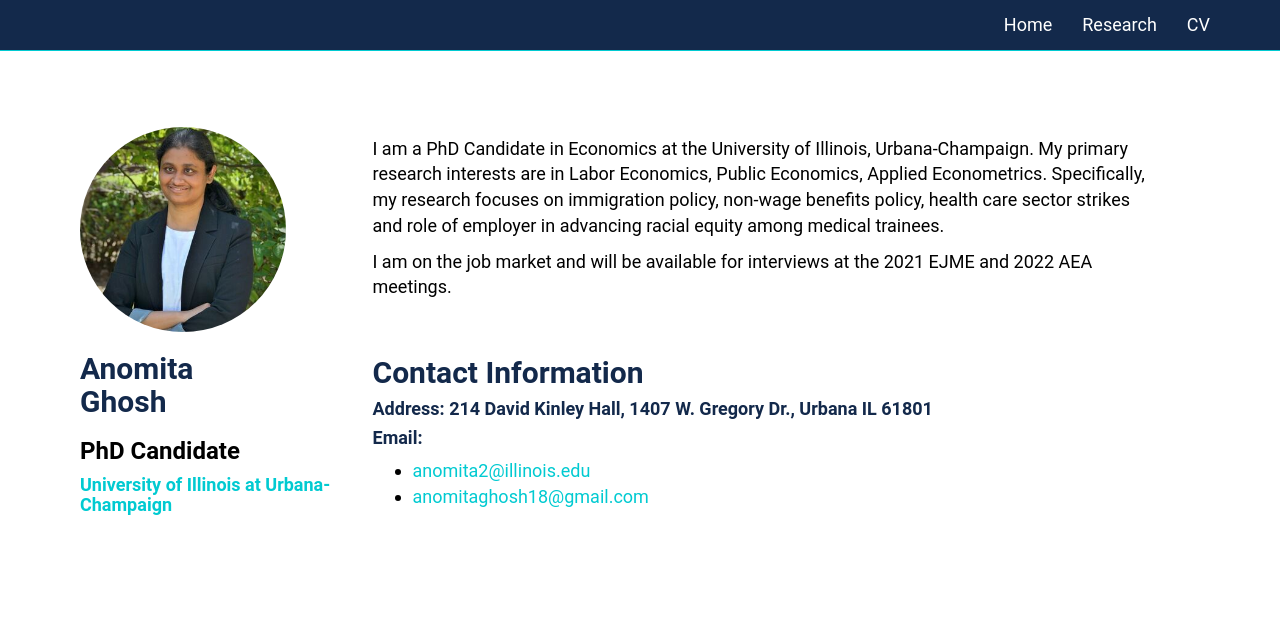
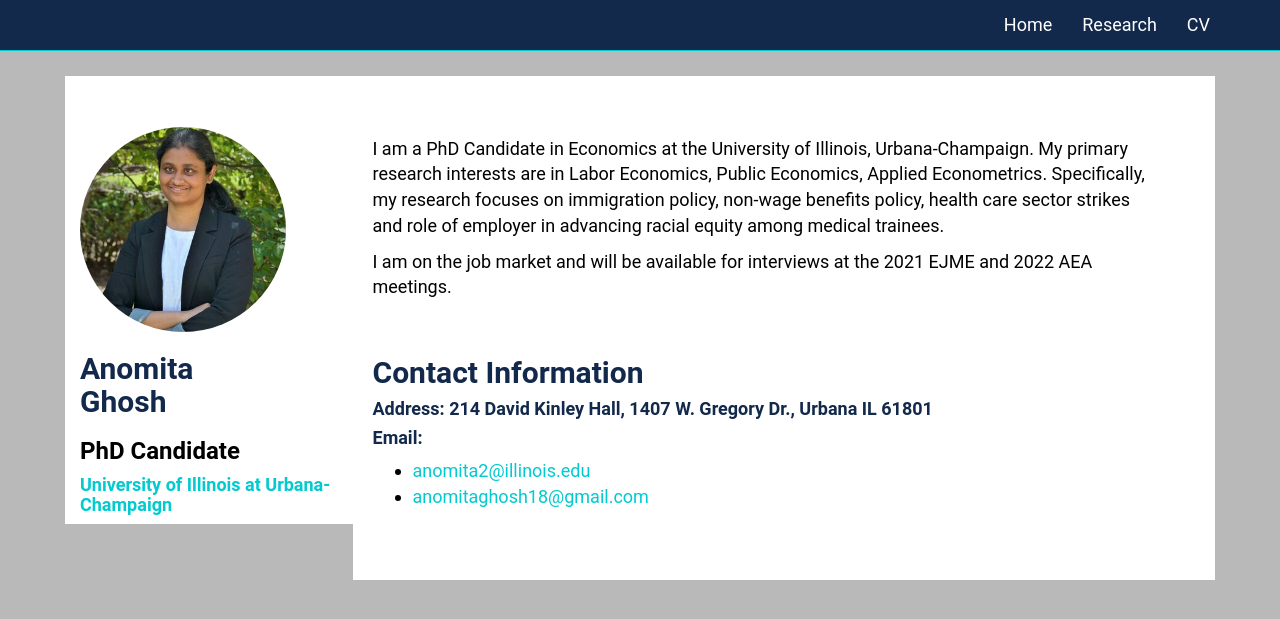
Before and after one commit to anomitaghosh/anomitaghosh.github.io, a Jekyll site: the page built from index.md, in a window 1280 px wide. Shown: the top 619 px of the page. Built offline with Jekyll 4.4.1, drawn with Linux system fonts in a browser that asks for light colours.

Commit message:
Update head_style.css

```diff
--- a/assets/css/head_style.css
+++ b/assets/css/head_style.css
@@ -3,7 +3,7 @@
 body {
   font-family: 'Roboto', sans-serif;
   color: #000;
-  background: #fff;
+  background: rgb(185, 185, 185);
   font-size: 18px;
   padding: 50px;
   -webkit-font-smoothing: antialiased;
```
